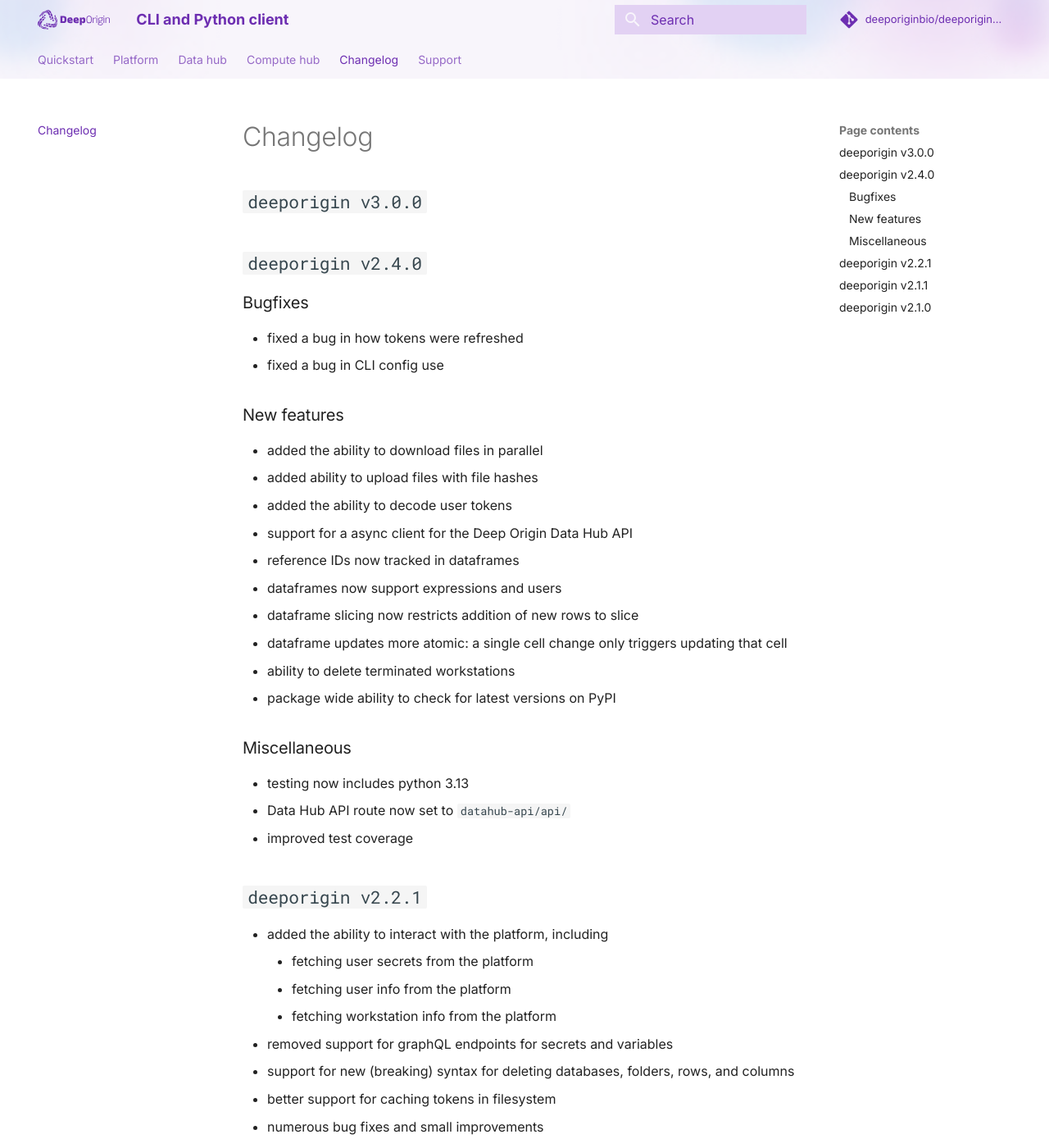
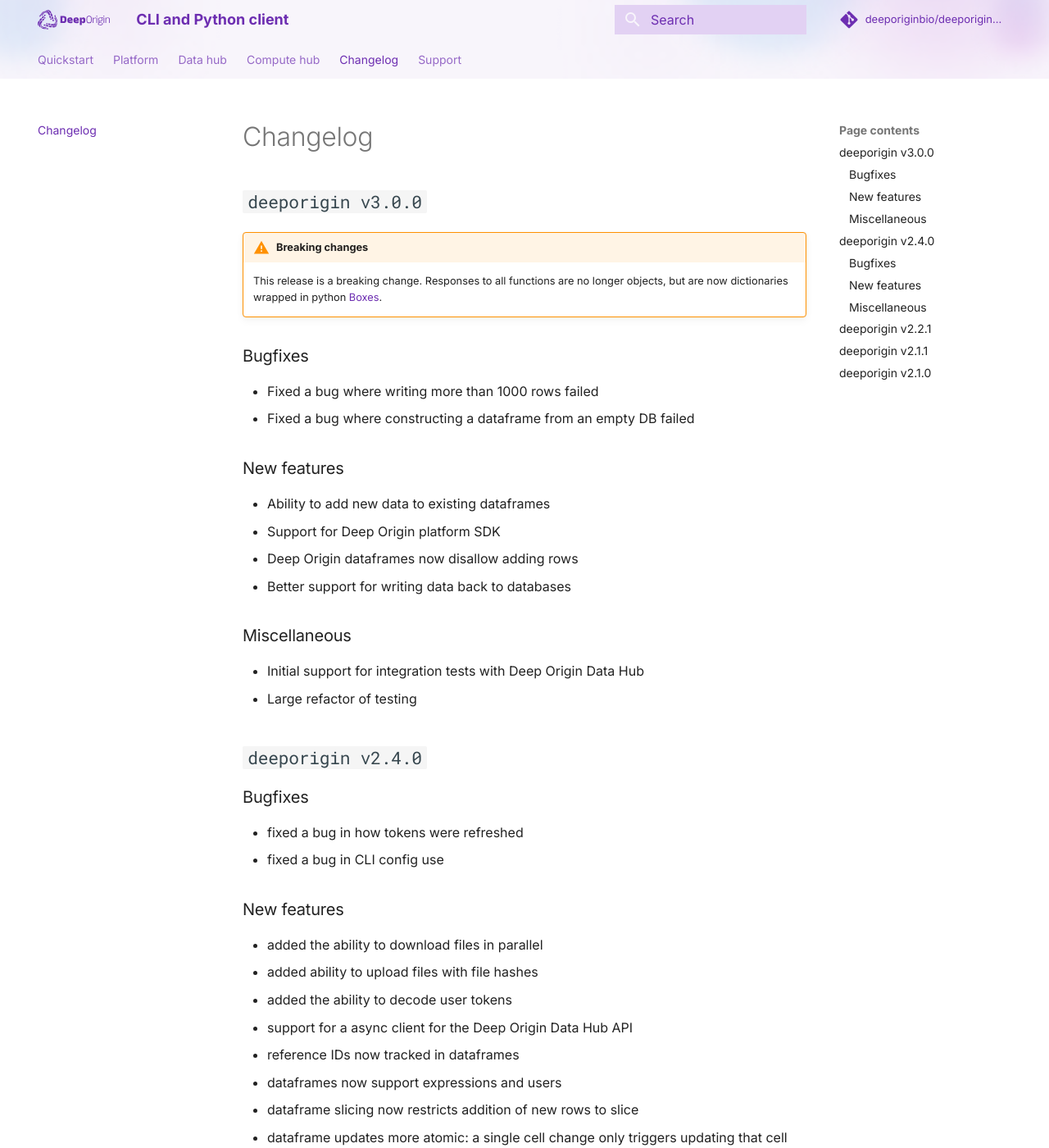
Before and after one commit to deeporiginbio/deeporigin-client, an MkDocs documentation site: the page built from docs/changelog.md, in a window 1280 px wide and 1400 px high. Shown: the whole window at 82% size. Built offline with MkDocs 1.6.1 and Material for MkDocs 9.7.7, drawn with Linux system fonts in a browser that asks for light colours; comment, search, counter and statistics services are not loaded.

Commit message:
fix: update changelog

```diff
--- a/docs/changelog.md
+++ b/docs/changelog.md
@@ -2,6 +2,27 @@
 
 
 ## `deeporigin v3.0.0`
+
+!!! warning "Breaking changes"
+    This release is a breaking change. Responses to all functions are no longer objects, but are now dictionaries wrapped in python [Boxes](https://pypi.org/project/python-box/).
+
+### Bugfixes
+
+- Fixed a bug where writing more than 1000 rows failed
+- Fixed a bug where constructing a dataframe from an empty DB failed
+
+
+### New features
+
+- Ability to add new data to existing dataframes
+- Support for Deep Origin platform SDK
+- Deep Origin dataframes now disallow adding rows
+- Better support for writing data back to databases
+
+### Miscellaneous
+
+- Initial support for integration tests with Deep Origin Data Hub
+- Large refactor of testing
 
 ## `deeporigin v2.4.0`
 
```
